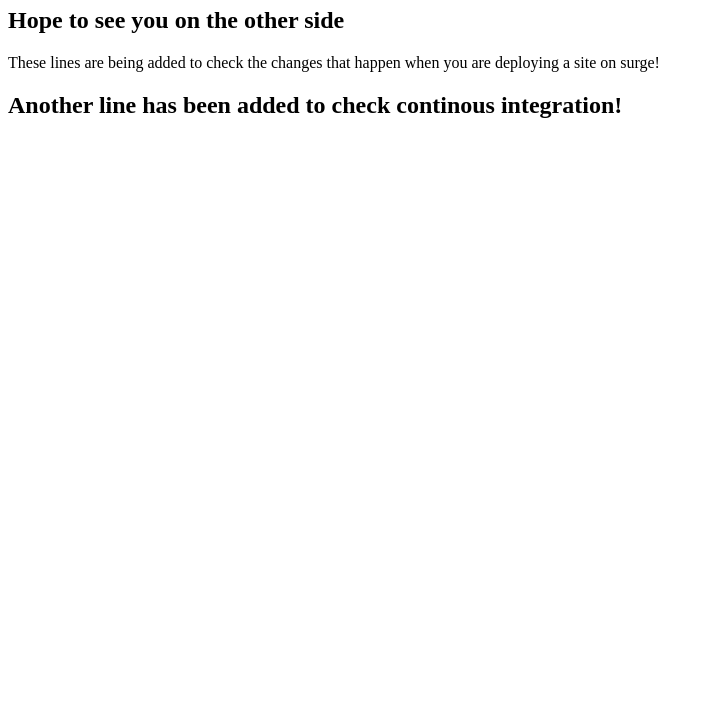
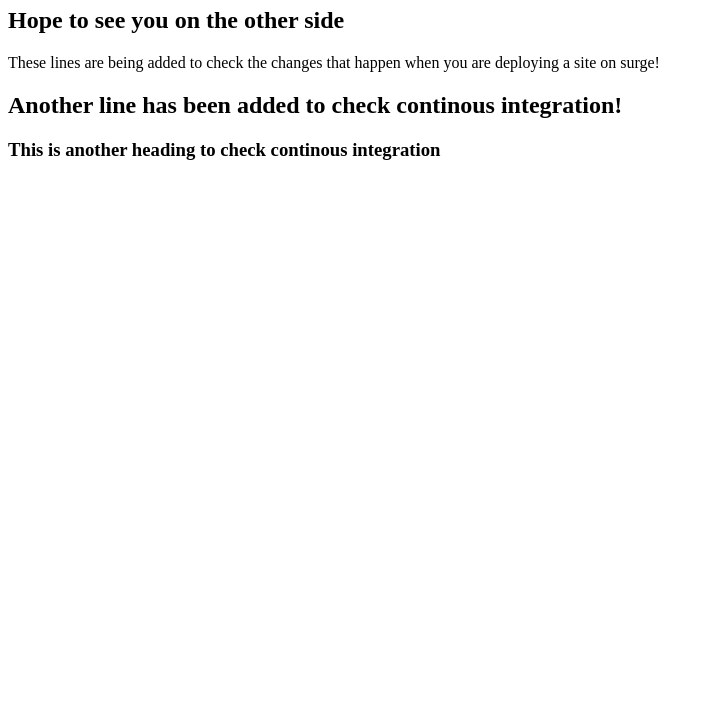
Before and after one commit to Aayman-star/DeskRepo, a plain HTML site: page index.html in a window 1280 px wide. Shown: the part 73-800 px from the top of the page, without its empty margins (0-713 px from the left). Drawn offline with Linux system fonts and the light colour scheme.

Commit message:
h3 added

```diff
--- a/index.html
+++ b/index.html
@@ -12,5 +12,6 @@
         that happen when you are deploying a site on surge!
     </p>
     <h2>Another line has been added to check continous integration!</h2>
+    <h3>This is another heading to check continous integration</h3>
 </body>
 </html>
```
